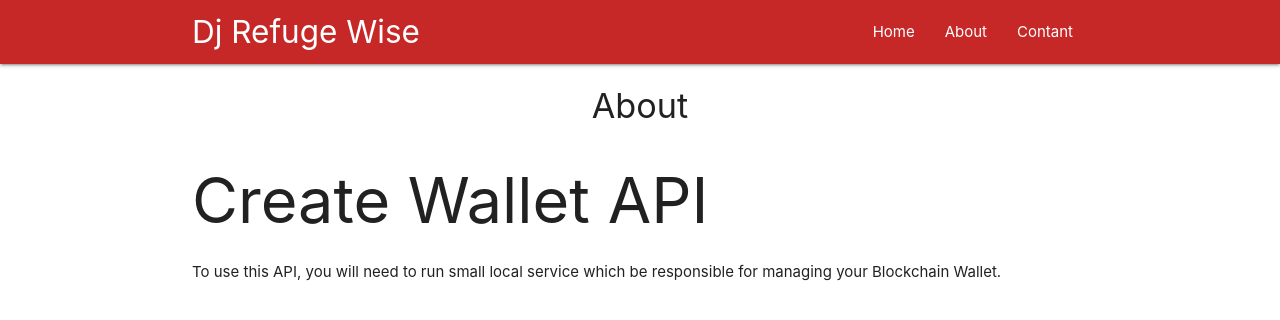
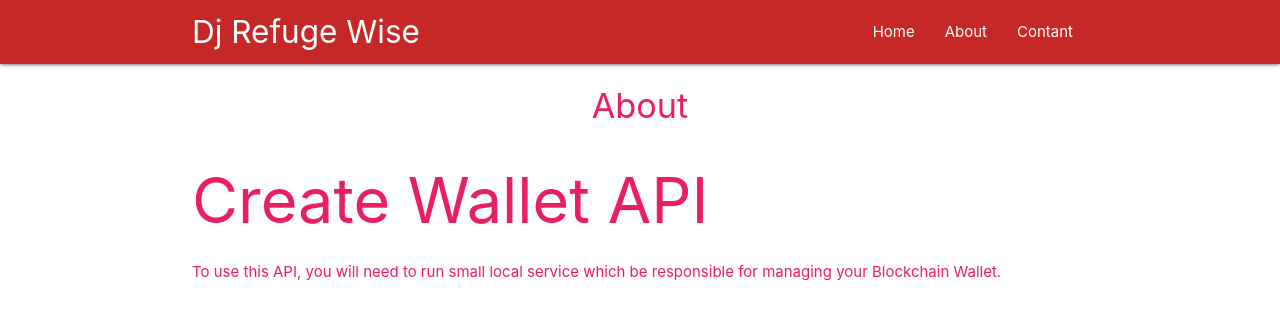
Before and after one commit to wagolemusa/reactpractice, a React (Create React App) app: page /about in a window 1280 px wide. Shown: the top 320 px of the page. Built offline with nearby package versions, Linux system fonts and the light colour scheme.

Commit message:
create a function which changes color randoly

```diff
--- a/src/components/About.js
+++ b/src/components/About.js
@@ -1,4 +1,5 @@
 import React from 'react'
+import Rainbow from '../hoc/Rainbow';
 
 const About = () => {
     return (
@@ -10,4 +11,4 @@
     )
 }
 
-export default About
+export default  Rainbow(About)
--- /dev/null
+++ b/src/hoc/Rainbow.js
@@ -0,0 +1,17 @@
+import React from 'react'
+
+const Rainbow = (WrappedComponent) =>{
+    const  colors = ['red', 'pink', 'orange', 'blue', 'green', 'yellow'];
+    const randomColors = colors[Math.floor(Math.random() * 5)];
+    const className = randomColors + '-text';
+
+    return (props) => {
+        return (
+            <div className={className}>
+                <WrappedComponent {...props} />
+            </div>
+        )
+    }
+}
+
+export default  Rainbow
```
